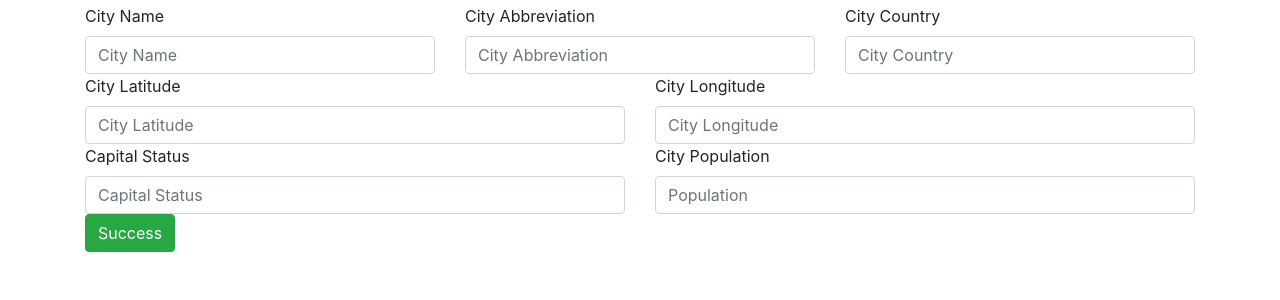
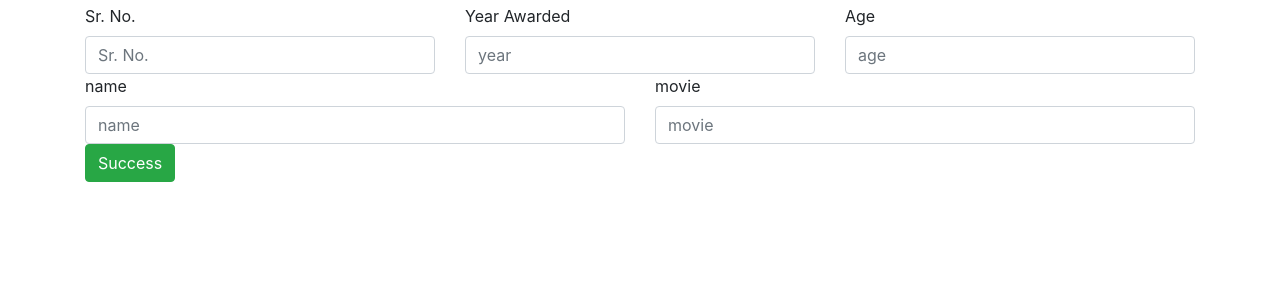
Before and after one commit to jasneekchugh/WebForms-with-Flask, a Flask app: page /cities/new in a window 1280 px wide. Shown: the part 56-356 px from the top of the page. Run offline with Flask 2, Linux system fonts and the light colour scheme; some libraries are stand-ins or nearby versions.

Commit message:
Task: updated new.html for Oscar_male dataset

```diff
--- a/app/templates/new.html
+++ b/app/templates/new.html
@@ -1,42 +1,30 @@
 {% extends "layout.html" %}
 {% block content %}
-<form action="/cities/new" method="POST">
+<form action="/Names/new" method="POST">
     <div class="row">
         <div class="col">
-            <label for="fldName">City Name</label>
-            <input id="fldName" type="text" class="form-control" placeholder="City Name" name="fldName">
+            <label for="index">Sr. No.</label>
+            <input id="index" type="text" class="form-control" placeholder="Sr. No." name="index">
         </div>
         <div class="col">
-            <label for="fldAbbreviation">City Abbreviation</label>
-            <input id="fldAbbreviation" t ype="text" class="form-control" placeholder="City Abbreviation"
-                   name="fldAbbreviation">
+            <label for="year">Year Awarded</label>
+            <input id="year" type="text" class="form-control" placeholder="year"
+                   name="year">
         </div>
         <div class="col">
-            <label for="fldCountry">City Country</label>
-            <input id="fldCountry" type="text" class="form-control" placeholder="City Country" name="fldCountry">
+            <label for="age">Age</label>
+            <input id="age" type="text" class="form-control" placeholder="age" name="age">
         </div>
     </div>
 
     <div class="row">
         <div class="col">
-            <label for="fldLat">City Latitude</label>
-            <input id="fldLat" type="text" class="form-control" placeholder="City Latitude" name="fldLat">
+            <label for="name">name</label>
+            <input id="name" type="text" class="form-control" placeholder="name" name="name">
         </div>
         <div class="col">
-            <label for="fldlong">City Longitude</label>
-            <input id="fldlong" type="text" class="form-control" placeholder="City Longitude" name="fldLong">
-        </div>
-    </div>
-    <div class="row">
-        <div class="col">
-            <label for="fldCapitalStatus">Capital Status</label>
-
-            <input id="fldCapitalStatus" type="text" class="form-control" placeholder="Capital Status "
-                   name="fldCapitalStatus">
-        </div>
-        <div class="col">
-            <label for="fldPopulation">City Population</label>
-            <input id="fldPopulation" type="text" class="form-control" placeholder="Population" name="fldPopulation">
+            <label for="movie">movie</label>
+            <input id="movie" type="text" class="form-control" placeholder="movie" name="movie">
         </div>
     </div>
     <button type="submit" class="btn btn-success">Success</button>
```
